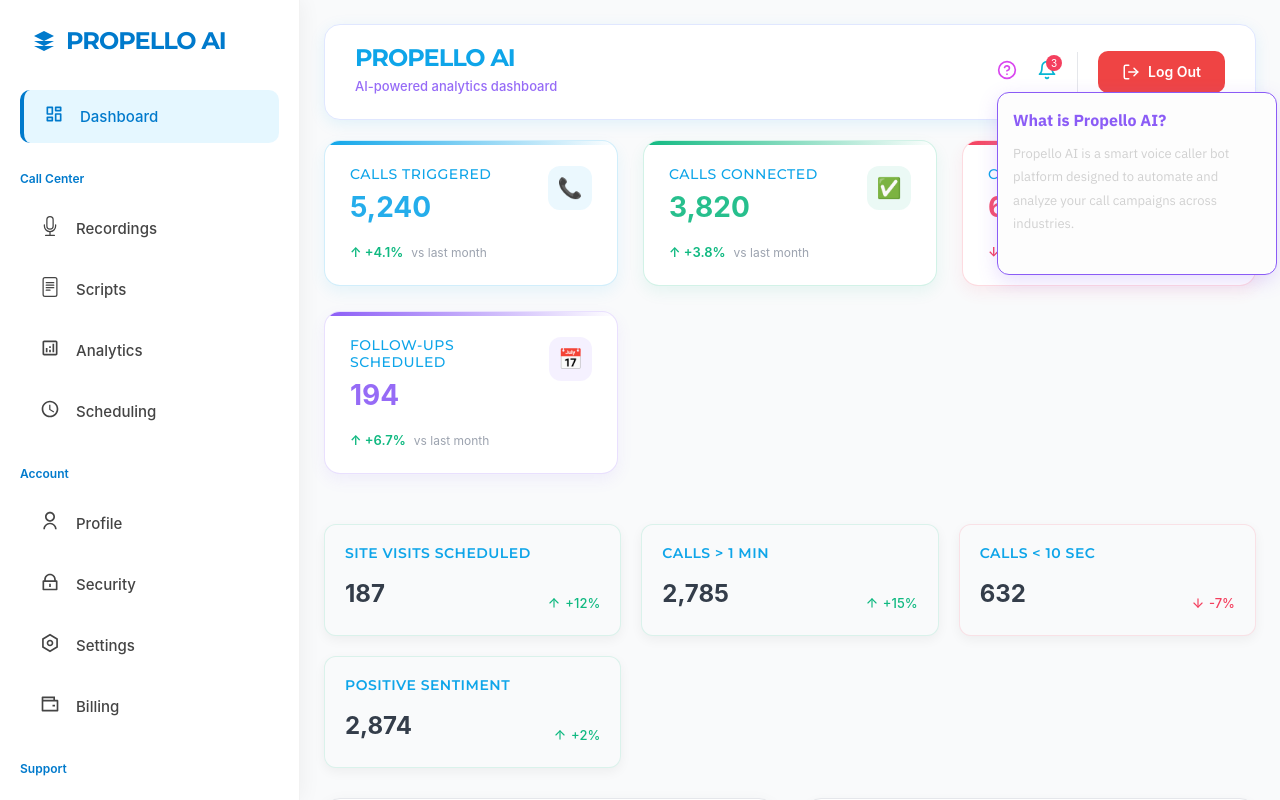
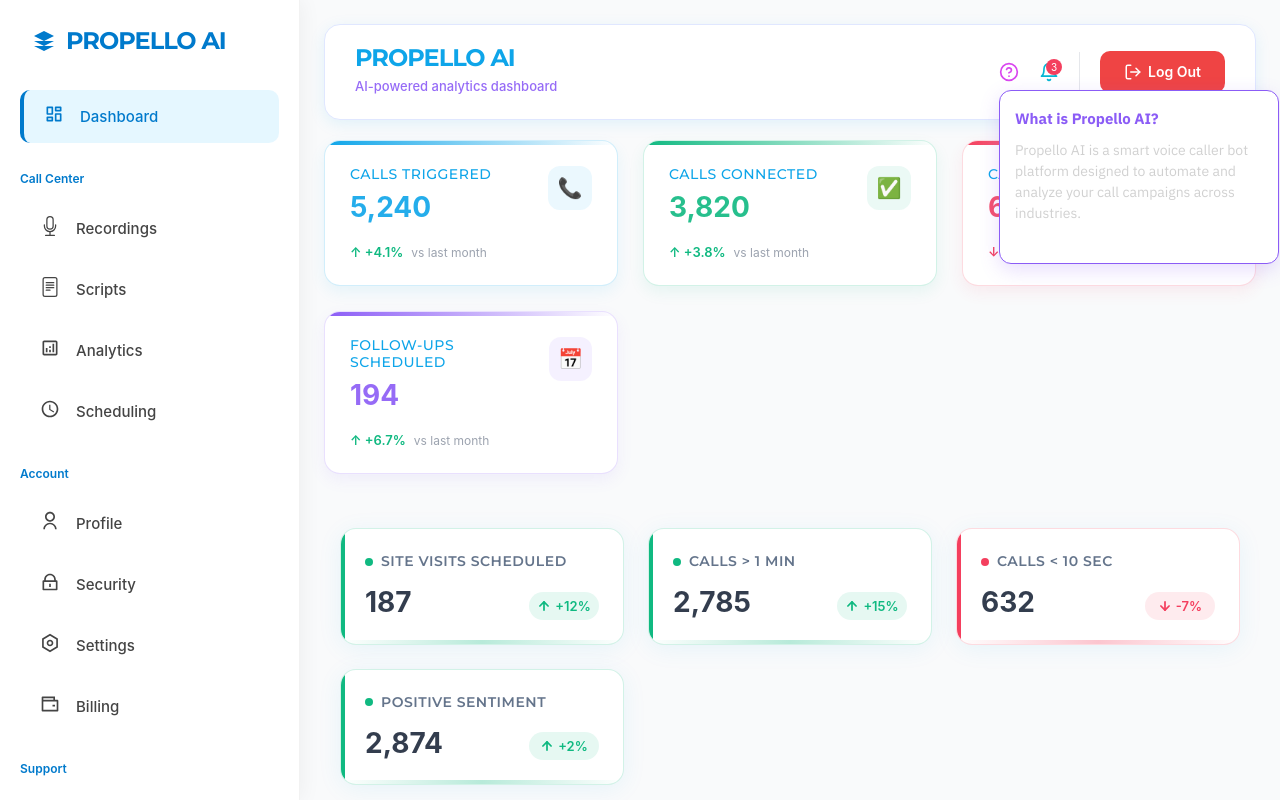
Before and after one commit to Vikranth-cyber/final-propello, a React (Vite) app: page /dashboard in a window 1280 px wide. Both pictures are taken after a click on the element 1007 px from the left and 71 px from the top of the page. Built offline with nearby package versions, Linux system fonts and the light colour scheme; a web font is replaced by a local one.

Commit message:
Updated Definition section centering and UI improvements

```diff
--- a/src/dashboard-frontend/src/components/CallsStats.jsx
+++ b/src/dashboard-frontend/src/components/CallsStats.jsx
@@ -9,65 +9,133 @@
     { title: 'Positive Sentiment', value: 2874, change: '+2%', trend: 'up' },
   ];
 
-  const getTrendColor = (trend) =>
-    trend === 'up' ? '#10B981' : '#F43F5E'; // Green for up, red for down
+  const getTrendColor = (trend) => trend === 'up' ? '#10B981' : '#F43F5E';
+  const getTrendBgColor = (trend) => trend === 'up' ? 'rgba(16, 185, 129, 0.1)' : 'rgba(244, 63, 94, 0.1)';
 
   return (
-    <div style={{ paddingTop: '20px' }}>
+    <div style={{
+      padding: '24px 0',
+      width: '100%',
+      maxWidth: '1400px',
+      margin: '0 auto'
+    }}>
       <div style={{
         display: 'grid',
-        gridTemplateColumns: 'repeat(auto-fit, minmax(220px, 1fr))',
-        gap: '20px',
-        marginBottom: '30px'
+        gridTemplateColumns: 'repeat(auto-fit, minmax(min(100%, 240px), 1fr))',
+        gap: '24px',
+        padding: '0 16px'
       }}>
         {stats.map((s, i) => (
           <div
             key={i}
             style={{
-              backgroundColor: '#F9FAFB',
-              padding: '20px',
-              borderRadius: '12px',
-              boxShadow: '0 4px 12px rgba(0, 0, 0, 0.05)',
-              border: `1px solid ${getTrendColor(s.trend)}22`,
-              transition: 'transform 0.3s ease, box-shadow 0.3s ease'
+              backgroundColor: '#FFFFFF',
+              padding: '24px',
+              borderRadius: '16px',
+              boxShadow: '0 4px 24px rgba(14, 165, 233, 0.08)',
+              border: `1px solid ${getTrendColor(s.trend)}30`,
+              transition: 'all 0.3s cubic-bezier(0.4, 0, 0.2, 1)',
+              position: 'relative',
+              overflow: 'hidden',
+              ':hover': {
+                transform: 'translateY(-4px)',
+                boxShadow: `0 8px 32px rgba(14, 165, 233, 0.12), 0 0 0 2px ${getTrendColor(s.trend)}20`
+              }
             }}
           >
+            {/* Trend accent bar */}
+            <div style={{
+              position: 'absolute',
+              top: 0,
+              left: 0,
+              width: '4px',
+              height: '100%',
+              backgroundColor: getTrendColor(s.trend),
+              borderTopLeftRadius: '16px',
+              borderBottomLeftRadius: '16px'
+            }}></div>
+
             <h3 style={{
-              color: '#0EA5E9', // violet for title
+              color: '#64748B',
               fontSize: '14px',
-              marginBottom: '10px',
+              marginBottom: '16px',
               fontWeight: '600',
               textTransform: 'uppercase',
-              letterSpacing: '0.5px'
+              letterSpacing: '0.5px',
+              display: 'flex',
+              alignItems: 'center',
+              gap: '8px'
             }}>
+              <span style={{
+                display: 'inline-block',
+                width: '8px',
+                height: '8px',
+                borderRadius: '50%',
+                backgroundColor: getTrendColor(s.trend)
+              }}></span>
               {s.title}
             </h3>
-            <div style={{ display: 'flex', alignItems: 'flex-end' }}>
+
+            <div style={{ display: 'flex', alignItems: 'flex-end', justifyContent: 'space-between' }}>
               <p style={{
-                fontSize: '24px',
+                fontSize: '28px',
                 fontWeight: '700',
                 margin: 0,
-                marginRight: '10px',
-                color: '#1F2937'
+                color: '#1E293B',
+                lineHeight: '1.2'
               }}>
                 {s.value.toLocaleString()}
               </p>
-              <span style={{
-                color: getTrendColor(s.trend),
-                fontSize: '13px',
-                marginBottom: '4px',
+
+              <div style={{
+                backgroundColor: getTrendBgColor(s.trend),
+                padding: '6px 10px',
+                borderRadius: '20px',
                 display: 'flex',
                 alignItems: 'center',
                 gap: '4px',
-                fontWeight: '500'
+                minWidth: '70px',
+                justifyContent: 'center'
               }}>
-                {s.trend === 'up' ? <FiArrowUp size={14} /> : <FiArrowDown size={14} />}
-                {s.change}
-              </span>
+                <span style={{
+                  color: getTrendColor(s.trend),
+                  fontSize: '13px',
+                  fontWeight: '600',
+                  display: 'flex',
+                  alignItems: 'center',
+                  gap: '4px'
+                }}>
+                  {s.trend === 'up' ? (
+                    <FiArrowUp size={14} style={{ strokeWidth: '3px' }} />
+                  ) : (
+                    <FiArrowDown size={14} style={{ strokeWidth: '3px' }} />
+                  )}
+                  {s.change}
+                </span>
+              </div>
             </div>
+
+            {/* Subtle animated trend line */}
+            <div style={{
+              position: 'absolute',
+              bottom: '0',
+              left: '0',
+              width: '100%',
+              height: '4px',
+              background: `linear-gradient(90deg, ${getTrendColor(s.trend)}00 0%, ${getTrendColor(s.trend)}80 50%, ${getTrendColor(s.trend)}00 100%)`,
+              opacity: '0.6',
+              animation: 'shine 3s infinite'
+            }}></div>
           </div>
         ))}
       </div>
+
+      <style jsx global>{`
+        @keyframes shine {
+          0% { background-position: -100% 0; }
+          100% { background-position: 200% 0; }
+        }
+      `}</style>
     </div>
   );
 };
--- a/src/dashboard-frontend/src/components/Header.jsx
+++ b/src/dashboard-frontend/src/components/Header.jsx
@@ -1,4 +1,4 @@
-import React, { useState, useEffect } from 'react';
+import React, { useState, useEffect, useRef } from 'react';
 import { FiLogOut, FiBell, FiHelpCircle } from 'react-icons/fi';
 import { createPortal } from 'react-dom';
 import { useNavigate } from 'react-router-dom';
@@ -6,14 +6,38 @@
 const Header = () => {
   const [showNotifications, setShowNotifications] = useState(false);
   const [showHelp, setShowHelp] = useState(false);
-  const [dropdownPosition, setDropdownPosition] = useState({ top: 0, left: 0 });
+  const [dropdownPosition, setDropdownPosition] = useState({ top: 0, right: 0 });
   const [showLogoutModal, setShowLogoutModal] = useState(false);
+  const [isMobile, setIsMobile] = useState(window.innerWidth < 768);
+  const headerRef = useRef(null);
 
   const navigate = useNavigate();
 
+  useEffect(() => {
+    const handleResize = () => {
+      setIsMobile(window.innerWidth < 768);
+    };
+    window.addEventListener('resize', handleResize);
+    return () => window.removeEventListener('resize', handleResize);
+  }, []);
+
   const toggleDropdown = (type, e) => {
+    e.stopPropagation();
     const rect = e.currentTarget.getBoundingClientRect();
-    setDropdownPosition({ top: rect.bottom + 8, left: rect.left });
+    const headerRect = headerRef.current?.getBoundingClientRect();
+
+    if (isMobile) {
+      setDropdownPosition({
+        top: headerRect ? headerRect.bottom + 10 : rect.bottom + 10,
+        right: 20 // Consistent right margin
+      });
+    } else {
+      setDropdownPosition({
+        top: rect.bottom + 8,
+        left: rect.left
+      });
+    }
+
     if (type === 'notifications') {
       setShowHelp(false);
       setShowNotifications(!showNotifications);
@@ -24,15 +48,18 @@
   };
 
   useEffect(() => {
-    const close = () => {
+    const closeDropdowns = (e) => {
+      if (!e.target.closest('.dropdown-trigger')) {
         setShowNotifications(false);
         setShowHelp(false);
+      }
     };
-    window.addEventListener('click', close);
-    return () => window.removeEventListener('click', close);
+    window.addEventListener('click', closeDropdowns);
+    return () => window.removeEventListener('click', closeDropdowns);
   }, []);
 
-  const handleLogout = () => {
+  const handleLogout = (e) => {
+    e.stopPropagation();
     setShowLogoutModal(true);
   };
 
@@ -46,15 +73,23 @@
       <div style={{
         position: 'fixed',
         top: dropdownPosition.top,
+        ...(isMobile ? {
+          right: dropdownPosition.right,
+          left: dropdownPosition.right,
+          width: 'calc(100% - 40px)'
+        } : {
           left: dropdownPosition.left,
-        width: '280px',
-        backgroundColor: '#fdfdfd',
+          width: '280px'
+        }),
+        backgroundColor: '#ffffff',
         padding: '15px',
         borderRadius: '12px',
         border: '1px solid #8B5CF6',
         color: '#333',
         zIndex: 9999,
-        boxShadow: '0 6px 20px rgba(139, 92, 246, 0.2)'
+        boxShadow: '0 6px 20px rgba(139, 92, 246, 0.2)',
+        maxHeight: isMobile ? '60vh' : 'none',
+        overflowY: 'auto'
       }}>
         {children}
       </div>,
@@ -62,46 +97,89 @@
     );
 
   return (
-    <div style={{
+    <div
+      ref={headerRef}
+      style={{
         display: 'flex',
+        flexDirection: isMobile ? 'column' : 'row',
         justifyContent: 'space-between',
-      alignItems: 'center',
-      gap: '20px',
-      padding: '20px 30px',
+        alignItems: isMobile ? 'stretch' : 'center',
+        gap: isMobile ? '12px' : '20px',
+        padding: isMobile ? '15px 20px' : '20px 30px',
         backgroundColor: '#ffffff',
         borderRadius: '16px',
         border: '1px solid #E0E7FF',
         boxShadow: '0 4px 16px rgba(14, 165, 233, 0.1)',
-      position: 'relative'
+        position: 'relative',
+        width: '100%',
+        boxSizing: 'border-box'
+      }}
+    >
+      {/* Left Section */}
+      <div style={{
+        display: 'flex',
+        flexDirection: 'column',
+        alignItems: isMobile ? 'center' : 'flex-start'
       }}>
-      {/* Left Section */}
-      <div>
-        <h1 style={{ fontSize: '24px', fontWeight: '700', margin: 0, color: '#0EA5E9' }}>
+        <h1 style={{
+          fontSize: isMobile ? '20px' : '24px',
+          fontWeight: '700',
+          margin: 0,
+          color: '#0EA5E9',
+          textAlign: isMobile ? 'center' : 'left'
+        }}>
           PROPELLO AI
         </h1>
-        <p style={{ color: '#8B5CF6', fontSize: '13px', margin: '4px 0 0', fontWeight: '500' }}>
+        <p style={{
+          color: '#8B5CF6',
+          fontSize: isMobile ? '11px' : '13px',
+          margin: '4px 0 0',
+          fontWeight: '500',
+          textAlign: isMobile ? 'center' : 'left'
+        }}>
           AI-powered analytics dashboard
         </p>
       </div>
 
       {/* Right Section */}
-      <div style={{ display: 'flex', alignItems: 'center', gap: '20px' }}>
-        <div onClick={(e) => {
-          e.stopPropagation();
-          toggleDropdown('help', e);
-        }} style={{ cursor: 'pointer' }}>
-          <FiHelpCircle size={20} color="#D946EF" />
+      <div style={{
+        display: 'flex',
+        alignItems: 'center',
+        justifyContent: isMobile ? 'space-around' : 'flex-end',
+        gap: isMobile ? '15px' : '20px',
+        padding: isMobile ? '5px 0' : '0'
+      }}>
+        <div
+          className="dropdown-trigger"
+          onClick={(e) => toggleDropdown('help', e)}
+          style={{
+            cursor: 'pointer',
+            display: 'flex',
+            alignItems: 'center',
+            justifyContent: 'center',
+            padding: isMobile ? '8px' : '0'
+          }}
+        >
+          <FiHelpCircle size={isMobile ? 22 : 20} color="#D946EF" />
         </div>
 
-        <div onClick={(e) => {
-          e.stopPropagation();
-          toggleDropdown('notifications', e);
-        }} style={{ position: 'relative', cursor: 'pointer' }}>
-          <FiBell size={20} color="#06B6D4" />
+        <div
+          className="dropdown-trigger"
+          onClick={(e) => toggleDropdown('notifications', e)}
+          style={{
+            position: 'relative',
+            cursor: 'pointer',
+            display: 'flex',
+            alignItems: 'center',
+            justifyContent: 'center',
+            padding: isMobile ? '8px' : '0'
+          }}
+        >
+          <FiBell size={isMobile ? 22 : 20} color="#06B6D4" />
           <div style={{
             position: 'absolute',
-            top: '-5px',
-            right: '-5px',
+            top: '-3px',
+            right: '-3px',
             backgroundColor: '#F43F5E',
             borderRadius: '50%',
             width: '16px',
@@ -114,38 +192,43 @@
           }}>3</div>
         </div>
 
+        {!isMobile && (
           <div style={{ height: '40px', width: '1px', backgroundColor: '#E5E7EB' }}></div>
+        )}
 
         {/* Log Out Button */}
         <button
+          className="dropdown-trigger"
           onClick={handleLogout}
           style={{
             display: 'flex',
             alignItems: 'center',
-            gap: '8px',
-            padding: '12px 24px',
-            background: '#ef4444', // red
+            justifyContent: 'center',
+            gap: '6px',
+            padding: isMobile ? '10px 12px' : '12px 24px',
+            background: '#ef4444',
             color: '#fff',
             border: 'none',
             borderRadius: '10px',
             fontWeight: '600',
-            fontSize: '14px',
+            fontSize: isMobile ? '13px' : '14px',
             cursor: 'pointer',
-            transition: 'background 0.3s ease'
+            transition: 'background 0.3s ease',
+            minWidth: isMobile ? 'auto' : '100px'
           }}
           onMouseOver={e => e.currentTarget.style.background = '#dc2626'}
           onMouseOut={e => e.currentTarget.style.background = '#ef4444'}
         >
-          <FiLogOut size={18} />
-          Log Out
+          <FiLogOut size={isMobile ? 18 : 18} />
+          {!isMobile && 'Log Out'}
         </button>
       </div>
 
       {/* Dropdowns */}
       {showHelp && (
         <DropdownCard>
-          <strong style={{ color: '#8B5CF6' }}>What is Propello AI?</strong>
-          <p style={{ fontSize: '13px', marginTop: '10px' }}>
+          <strong style={{ color: '#8B5CF6', fontSize: '15px' }}>What is Propello AI?</strong>
+          <p style={{ fontSize: '14px', marginTop: '10px', lineHeight: '1.5' }}>
             Propello AI is a smart voice caller bot platform designed to automate and analyze your call campaigns across industries.
           </p>
         </DropdownCard>
@@ -153,11 +236,18 @@
 
       {showNotifications && (
         <DropdownCard>
-          <strong style={{ color: '#06B6D4' }}>Notifications</strong>
-          <ul style={{ fontSize: '13px', marginTop: '10px', paddingLeft: '16px' }}>
-            <li>New lead from Real Estate</li>
-            <li>Bot call scheduled for 2PM</li>
-            <li>Subscription renewal tomorrow</li>
+          <strong style={{ color: '#06B6D4', fontSize: '15px' }}>Notifications</strong>
+          <ul style={{
+            fontSize: '14px',
+            marginTop: '10px',
+            paddingLeft: '16px',
+            listStyleType: 'disc'
+          }}>
+            <li style={{ marginBottom: '8px', lineHeight: '1.4' }}>New lead from Real Estate</li>
+            <li style={{ marginBottom: '8px', lineHeight: '1.4' }}>Bot call scheduled for 2PM</li>
+            <li style={{ marginBottom: '8px', lineHeight: '1.4' }}>Subscription renewal tomorrow</li>
+            <li style={{ marginBottom: '8px', lineHeight: '1.4' }}>New feature update available</li>
+            <li style={{ lineHeight: '1.4' }}>Performance report generated</li>
           </ul>
         </DropdownCard>
       )}
@@ -179,7 +269,8 @@
             background: '#fff',
             padding: '24px',
             borderRadius: '12px',
-            width: '300px',
+            width: isMobile ? '90%' : '300px',
+            maxWidth: '400px',
             textAlign: 'center',
             boxShadow: '0 6px 20px rgba(0,0,0,0.2)'
           }}>
```
Also changed, not shown: src/components/Benefits.jsx (+21 -12 lines), src/components/Definition.jsx (+14 -10 lines), src/dashboard-frontend/src/components/BotPerformance.jsx (+142 -52 lines), src/dashboard-frontend/src/components/StatCards.jsx (line endings or trailing spaces). Lines whose indentation alone changed are shown as unchanged.
